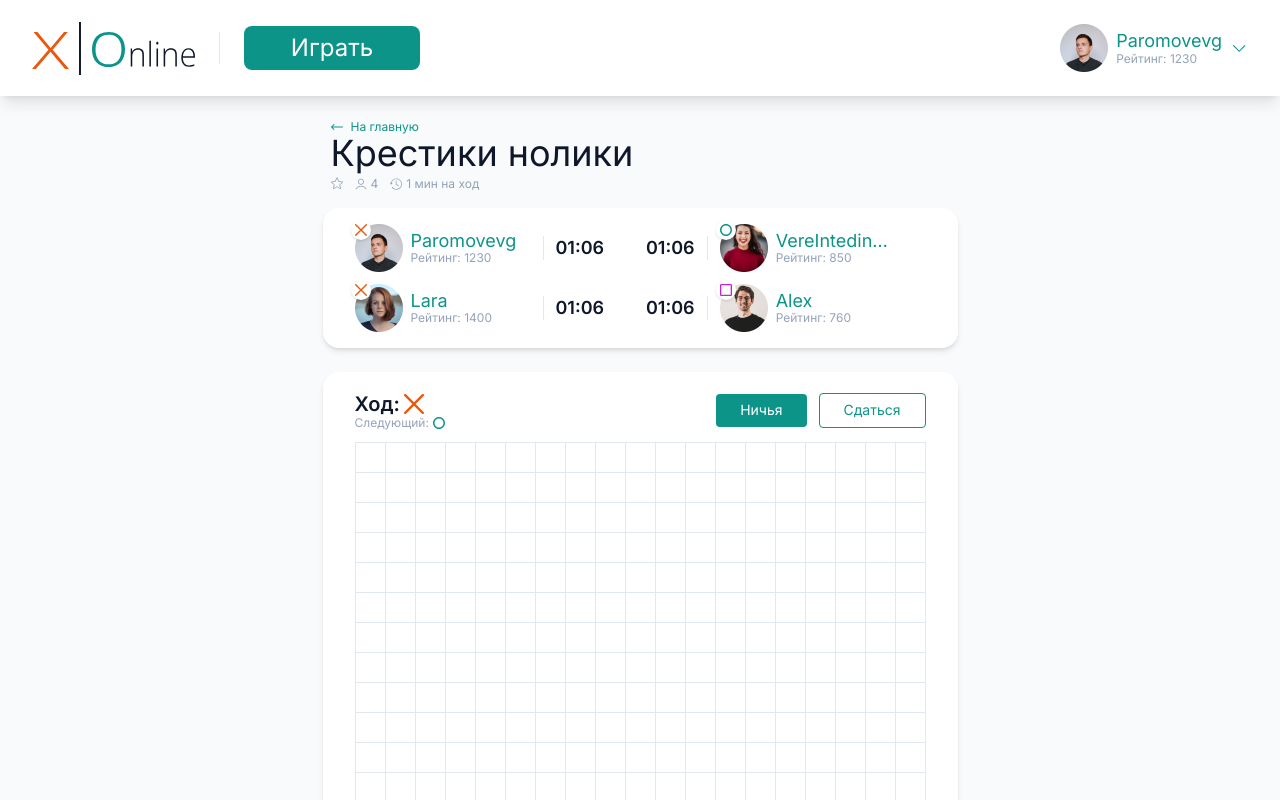
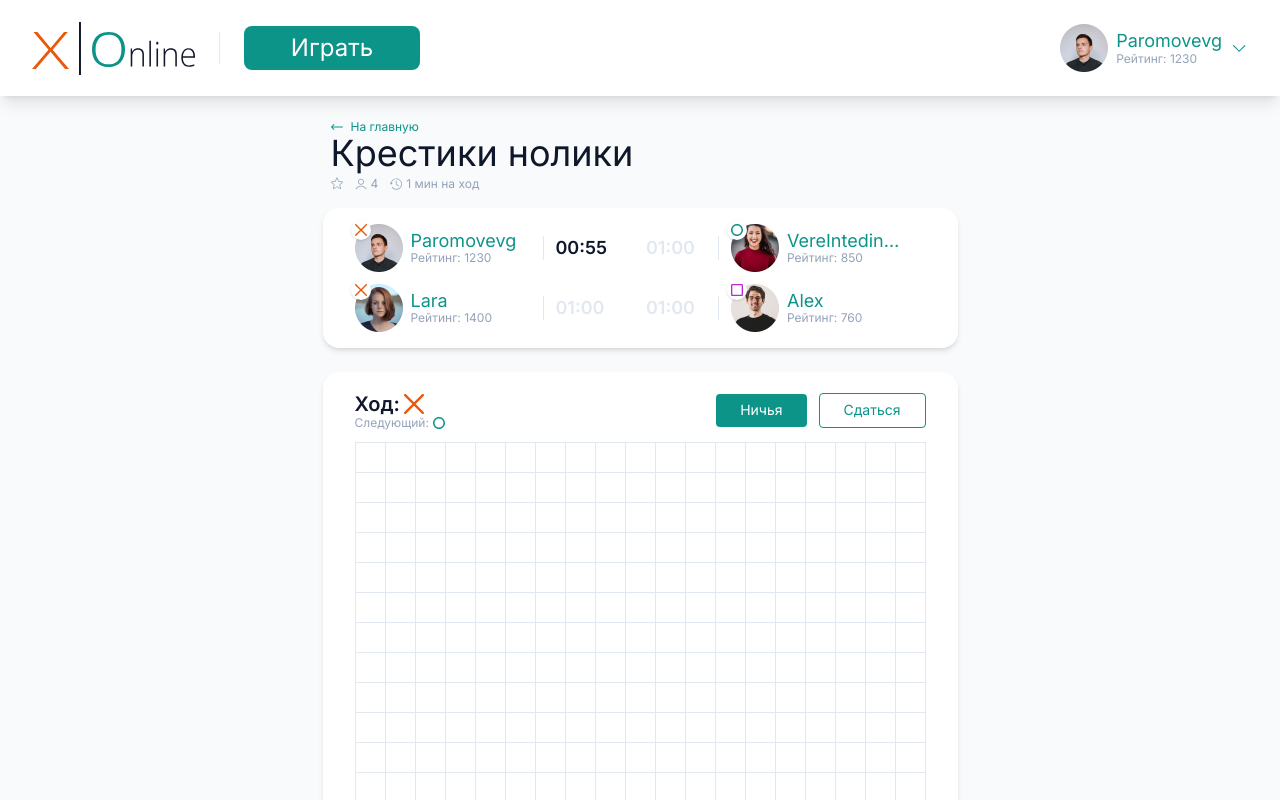
Before and after one commit to SpauN1/tic-tac-toe, a Next.js app: page / in a window 1280 px wide. Shown: the top 800 px of the page. Built offline with nearby package versions, Linux system fonts and the light colour scheme.

Commit message:
feat: display timer when player moves

```diff
--- a/components/game/GameField.jsx
+++ b/components/game/GameField.jsx
@@ -2,12 +2,14 @@ import clsx from 'clsx';
 
 import { UiButton } from '../uikit/UiButton';
 import { GameSymbol } from './GameSymbol';
-import { useGameState } from './useGameState';
 
-export function GameField({ className, playersCount }) {
-  const { cells, currentMove, handleCellClick, nextMove } =
-    useGameState(playersCount);
-
+export function GameField({
+  className,
+  cells,
+  currentMove,
+  nextMove,
+  handleCellClick,
+}) {
   const actions = (
     <>
       <UiButton size="md" variant="primary">
--- a/components/game/GameInfo.jsx
+++ b/components/game/GameInfo.jsx
@@ -1,4 +1,4 @@
-import { useState } from 'react';
+import { useEffect, useState } from 'react';
 import clsx from 'clsx';
 
 import avatarSrc1 from './assets/images/avatar-1.png';
@@ -8,7 +8,7 @@ import avatarSrc4 from './assets/images/avatar-4.png';
 
 import { GameSymbol } from './GameSymbol';
 import { GAME_SYMBOLS } from './constants';
-import { Profile } from '../profile';
+import { Profile } from '../Profile';
 
 const players = [
   {
@@ -41,7 +41,7 @@ const players = [
   },
 ];
 
-export function GameInfo({ className, playersCount }) {
+export function GameInfo({ className, playersCount, currentMove }) {
   return (
     <div
       className={clsx(
@@ -54,19 +54,40 @@ export function GameInfo({ className, playersCount }) {
           key={player.id}
           playerInfo={player}
           isRight={index % 2 === 1}
+          isTimerRunning={currentMove === player.symbol}
         />
       ))}
     </div>
   );
 }
 
-function PlayerInfo({ playerInfo, isRight }) {
-  const [seconds, setSeconds] = useState(66);
+function PlayerInfo({ playerInfo, isRight, isTimerRunning }) {
+  const [seconds, setSeconds] = useState(60);
 
   const minutesString = String(Math.floor(seconds / 60)).padStart(2, '0');
   const secondsString = String(seconds % 60).padStart(2, '0');
 
   const isDanger = seconds < 10;
+
+  useEffect(() => {
+    if (isTimerRunning) {
+      const interval = setInterval(() => {
+        setSeconds((s) => Math.max(s - 1, 0));
+      }, 1000);
+
+      return () => {
+        clearInterval(interval);
+        setSeconds(60);
+      };
+    }
+  }, [isTimerRunning]);
+
+  const getTimerColor = () => {
+    if (isTimerRunning) {
+      return isDanger ? 'text-orange-600' : 'text-slate-900';
+    }
+    return 'text-slate-200';
+  };
 
   return (
     <div className="flex gap-3 items-center">
@@ -84,9 +105,9 @@ function PlayerInfo({ playerInfo, isRight }) {
       <div className={clsx('h-6 w-px bg-slate-200', isRight && 'order-2')} />
       <div
         className={clsx(
-          'text-lg font-semibold',
+          'text-lg font-semibold w-[60px]',
           isRight && 'order-1',
-          isDanger ? 'text-orange-600' : 'text-slate-900'
+          getTimerColor()
         )}
       >
         {minutesString}:{secondsString}
--- a/components/game/index.js
+++ b/components/game/index.js
@@ -1,3 +1,4 @@
 export { GameTitle } from './GameTitle';
 export { GameInfo } from './GameInfo';
 export { GameField } from './GameField';
+export { useGameState } from './useGameState';
--- a/pages/index.jsx
+++ b/pages/index.jsx
@@ -1,18 +1,35 @@
 import { useState } from 'react';
 
 import { Header } from '../components/Header';
-import { GameField, GameInfo, GameTitle } from '../components/Game';
+import {
+  GameField,
+  GameInfo,
+  GameTitle,
+  useGameState,
+} from '../components/Game';
 
 export default function HomePage() {
   const [playersCount] = useState(4);
+  const { cells, currentMove, handleCellClick, nextMove } =
+    useGameState(playersCount);
 
   return (
     <div className="bg-slate-50 min-h-screen">
       <Header />
       <main className="pt-6 mx-auto w-max">
         <GameTitle playersCount={playersCount} />
-        <GameInfo playersCount={playersCount} className="mt-4 " />
-        <GameField playersCount={playersCount} className="mt-6" />
+        <GameInfo
+          playersCount={playersCount}
+          className="mt-4 "
+          currentMove={currentMove}
+        />
+        <GameField
+          className="mt-6"
+          cells={cells}
+          currentMove={currentMove}
+          nextMove={nextMove}
+          handleCellClick={handleCellClick}
+        />
       </main>
     </div>
   );
```
